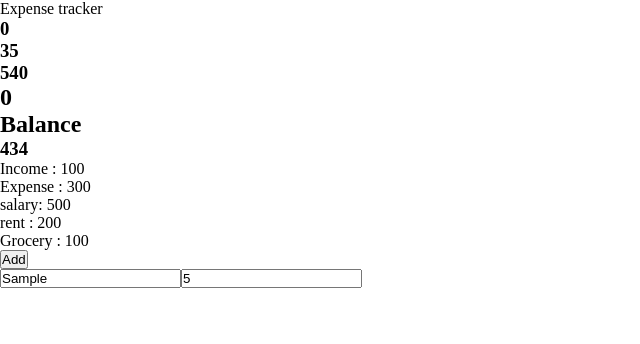
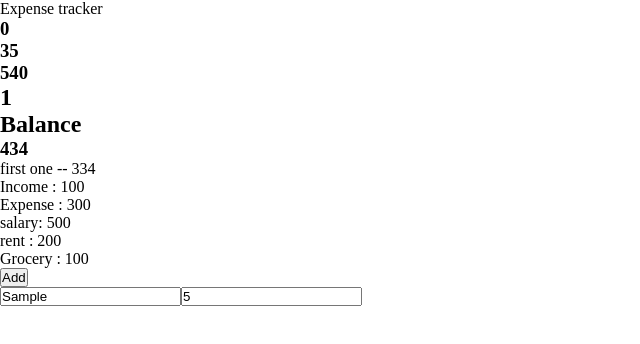
Before and after one commit to nidhinsankar/Expense-Tracker, a React (Vite) app: page / in a window 1280 px wide. Both pictures are taken after typing "Sample", "5" into the empty fields and a click on the button "Add". Shown: the top 344 px of the page, without its empty margins (0-640 px from the left). Built offline with nearby package versions, Linux system fonts and the light colour scheme.

Commit message:
implemented reducer for expense context

```diff
--- a/src/App.tsx
+++ b/src/App.tsx
@@ -1,7 +1,22 @@
 import { useExpenseContext } from "./utils/ExpenseContext";
+import { ITransaction } from "./utils/types";
 
 function App() {
-  const { balance, income, expense, history } = useExpenseContext();
+  const { balance, income, expense, transactions, dispatch } =
+    useExpenseContext();
+
+  const onSubmit = () => {
+    const transaction: ITransaction = {
+      id: "1",
+      name: "first one",
+      amount: 334,
+    };
+    dispatch({ type: "ADD_TRANSACTION", payload: transaction });
+  };
+
+  const onDelete = () => {
+    dispatch({ type: "DELETE_TRANSACTION", payload: "2" });
+  };
   return (
     <>
       <div>Expense tracker</div>
@@ -9,11 +24,16 @@ function App() {
         <h3>{balance}</h3>
         <h3>{income}</h3>
         <h3>{expense}</h3>
-        <h2>{history.length}</h2>
+        <h2>{transactions.length}</h2>
         <h2>Balance</h2>
         <h3>434</h3>
       </div>
       <div>
+        {transactions.map((trans) => (
+          <div key={trans.id}>
+            {trans.name} -- {trans.amount}
+          </div>
+        ))}
         <p>Income : 100</p>
         <p>Expense : 300</p>
       </div>
@@ -22,7 +42,7 @@ function App() {
         <div>rent : 200</div>
         <div>Grocery : 100</div>
       </div>
-      <button>Add</button>
+      <button onClick={() => onSubmit()}>Add</button>
 
       <div>
         <input type="text" placeholder="transaction name" />
--- a/src/utils/ExpenseContext.tsx
+++ b/src/utils/ExpenseContext.tsx
@@ -1,17 +1,21 @@
 import React, { createContext, useContext, useReducer } from "react";
 import ExpenseReducer from "./ExpenseReducer";
-import { IExpense, IExpenseContext, ITransaction } from "./types";
+import { IExpense, IExpenseContext } from "./types";
 
 const initialState: IExpense = {
   balance: 0,
   expense: 540,
   income: 35,
-  history: [],
+  transactions: [],
 };
 
-export const ExpenseContext = createContext<IExpenseContext | undefined>(
-  undefined
-);
+export const ExpenseContext = createContext<IExpenseContext>({
+  balance: initialState.balance,
+  expense: initialState.expense,
+  income: initialState.income,
+  transactions: initialState.transactions,
+  dispatch: () => {},
+});
 
 export const ExpenseProvider = ({
   children,
@@ -22,18 +26,8 @@ export const ExpenseProvider = ({
 
   console.log("state,", state);
 
-  const addTransaction = (transaction: ITransaction) => {
-    console.log("add transaction", transaction);
-  };
-
-  const deleteTransaction = (id: string) => {
-    console.log("delete transaction", id);
-  };
-
   return (
-    <ExpenseContext.Provider
-      value={{ ...state, deleteTransaction, addTransaction }}
-    >
+    <ExpenseContext.Provider value={{ ...state, dispatch }}>
       {children}
     </ExpenseContext.Provider>
   );
--- a/src/utils/ExpenseReducer.ts
+++ b/src/utils/ExpenseReducer.ts
@@ -4,13 +4,15 @@
 //
 
 import { ACTION_TYPES } from "./constants";
-import { ActionType, IExpense } from "./types";
+import { Action, IExpense } from "./types";
 
-function ExpenseReducer(state: IExpense, action: ActionType) {
+function ExpenseReducer(state: IExpense, action: Action) {
   switch (action.type) {
-    case ACTION_TYPES.ADD_TRANSACTION: {
-      return state;
-    }
+    case ACTION_TYPES.ADD_TRANSACTION:
+      return {
+        ...state,
+        transactions: [...state.transactions, action.payload],
+      };
 
     case ACTION_TYPES.DELETE_TRANSACTION: {
       return state;
```
Also changed, not shown: src/utils/types.ts (+13 -7 lines).
